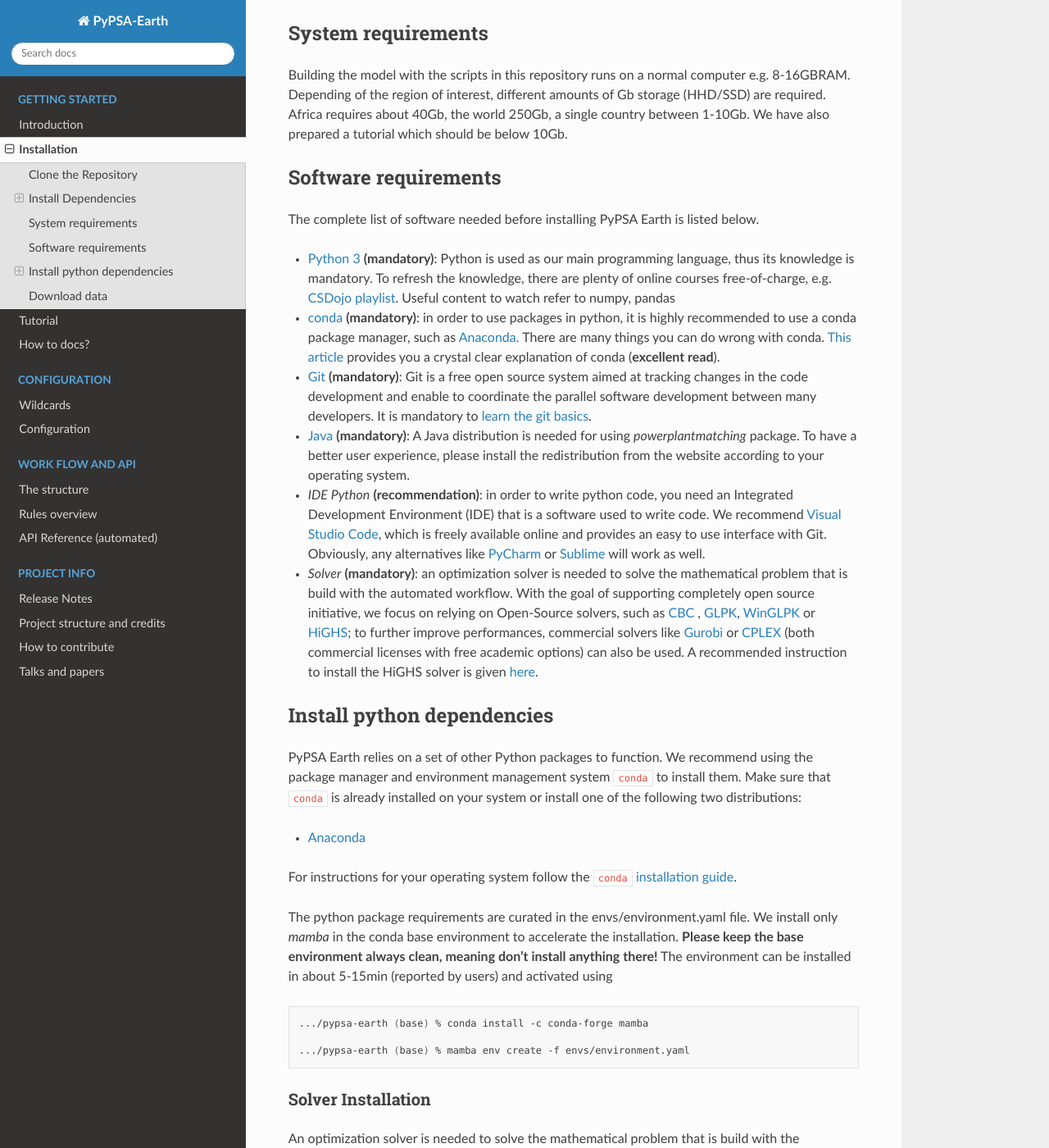
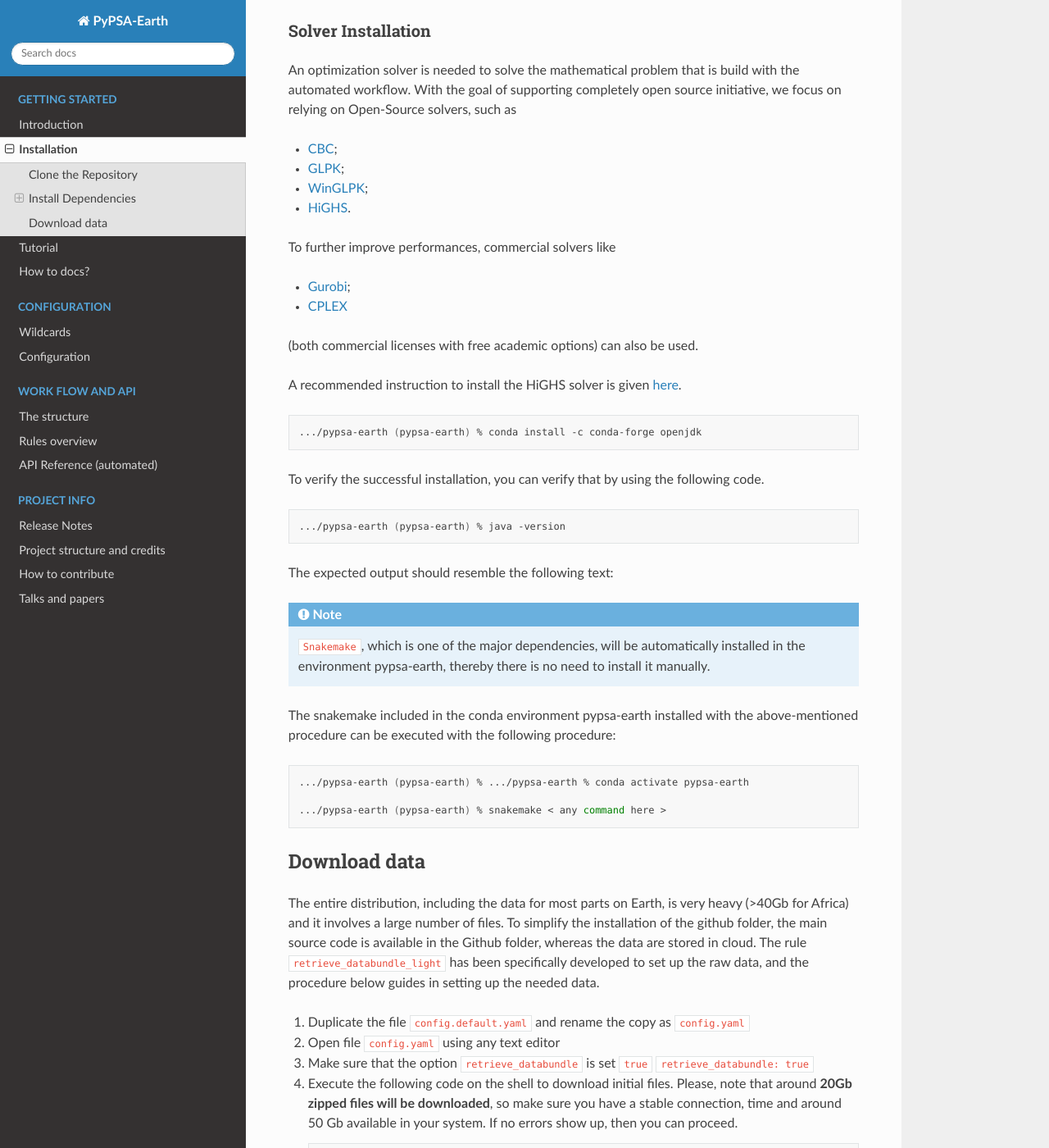
Before and after one commit to pypsa-meets-earth/pypsa-earth, a Sphinx documentation site: the page built from doc/installation.rst, in a window 1280 px wide and 1400 px high, scrolled down 1658 px. Shown: the whole window at 82% size. Built offline with Sphinx 7.4.7 and the Read the Docs theme 2.0.0, drawn with Linux system fonts in a browser that asks for light colours; pages that are not in the unit, such as notebooks, are missing from menus; the version number could not be read and is left out.

Commit message:
Remove general software recommendations

```diff
--- a/doc/installation.rst
+++ b/doc/installation.rst
@@ -89,62 +89,6 @@
       Java(TM) SE Runtime Environment (build 1.8.0_341-b10)
       Java HotSpot(TM) 64-Bit Server VM (build 25.341-b10, mixed mode)
 
-System requirements
-===================
-
-Building the model with the scripts in this repository runs on a normal computer e.g. 8-16GBRAM.
-Depending of the region of interest, different amounts of Gb storage (HHD/SSD) are required.
-Africa requires about 40Gb, the world 250Gb, a single country between 1-10Gb.
-We have also prepared a tutorial which should be below 10Gb.
-
-
-Software requirements
-=====================
-
-The complete list of software needed before installing PyPSA Earth is listed below.
-
-- `Python 3 <https://www.python.org/>`_ **(mandatory)**: Python is used as our main programming language, thus its knowledge is mandatory.
-  To refresh the knowledge, there are plenty of online courses free-of-charge, e.g. `CSDojo playlist <https://www.youtube.com/c/CSDojo/playlists>`_.
-  Useful content to watch refer to numpy, pandas
-- `conda <https://docs.conda.io/projects/conda/en/latest/user-guide/install/download.html>`_ **(mandatory)**: in order to use packages in python,
-  it is highly recommended to use a conda package manager, such as `Anaconda. <https://docs.anaconda.com/>`_ There are many things you can do wrong with conda. `This article <https://towardsdatascience.com/conda-essential-concepts-and-tricks-e478ed53b5b>`_ provides you a crystal clear explanation of conda (**excellent read**).
-- `Git <https://git-scm.com/>`__ **(mandatory)**: Git is a free open source system aimed at tracking changes in the code development
-  and enable to coordinate the parallel software development between many developers.
-  It is mandatory to `learn the git basics <https://git-scm.com/doc>`_.
-- `Java <https://www.oracle.com/java/technologies/downloads/>`_ **(mandatory)**: A Java distribution is needed for using `powerplantmatching` package.
-  To have a better user experience, please install the redistribution from the website according to your operating system.
-- `IDE Python` **(recommendation)**: in order to write python code, you need an Integrated Development Environment (IDE)
-  that is a software used to write code. We recommend `Visual Studio Code <https://code.visualstudio.com/>`_, which is freely available online and provides an easy to use interface with Git. Obviously, any alternatives like `PyCharm <https://www.jetbrains.com/pycharm/>`_ or `Sublime <https://www.sublimetext.com/>`_ will work as well.
-
-- `Solver` **(mandatory)**: an optimization solver is needed to solve the mathematical problem that is build with the automated workflow.
-  With the goal of supporting completely open source initiative, we focus on relying on Open-Source solvers, such as `CBC <https://projects.coin-or.org/Cbc>`_ ,
-  `GLPK <https://www.gnu.org/software/glpk/>`_, `WinGLPK <http://winglpk.sourceforge.net/>`_ or `HiGHS <https://github.com/ERGO-Code/HiGHS>`_;
-  to further improve performances, commercial solvers like `Gurobi <http://www.gurobi.com/>`_ or `CPLEX <https://www.ibm.com/analytics/cplex-optimizer>`_
-  (both commercial licenses with free academic options) can also be used. A recommended instruction to install the HiGHS solver is given `here <https://github.com/PyPSA/PyPSA/blob/633669d3f940ea256fb0a2313c7a499cbe0122a5/pypsa/linopt.py#L608-L632>`_.
-
-.. _deps2:
-
-Install python dependencies
-===============================
-
-PyPSA Earth relies on a set of other Python packages to function.
-We recommend using the package manager and environment management system ``conda`` to install them.
-Make sure that ``conda`` is already installed on your system or install one of the following two distributions:
-
-- `Anaconda <https://www.anaconda.com/>`__
-
-For instructions for your operating system follow the ``conda`` `installation guide <https://docs.conda.io/projects/conda/en/latest/user-guide/install/>`_.
-
-The python package requirements are curated in the envs/environment.yaml file.
-We install only `mamba` in the conda base environment to accelerate the installation.
-**Please keep the base environment always clean, meaning don't install anything there!**
-The environment can be installed in about 5-15min (reported by users) and activated using
-
-.. code:: bash
-
-    .../pypsa-earth (base) % conda install -c conda-forge mamba
-
-    .../pypsa-earth (base) % mamba env create -f envs/environment.yaml
 Solver Installation
 ---------------------------------
 
```
